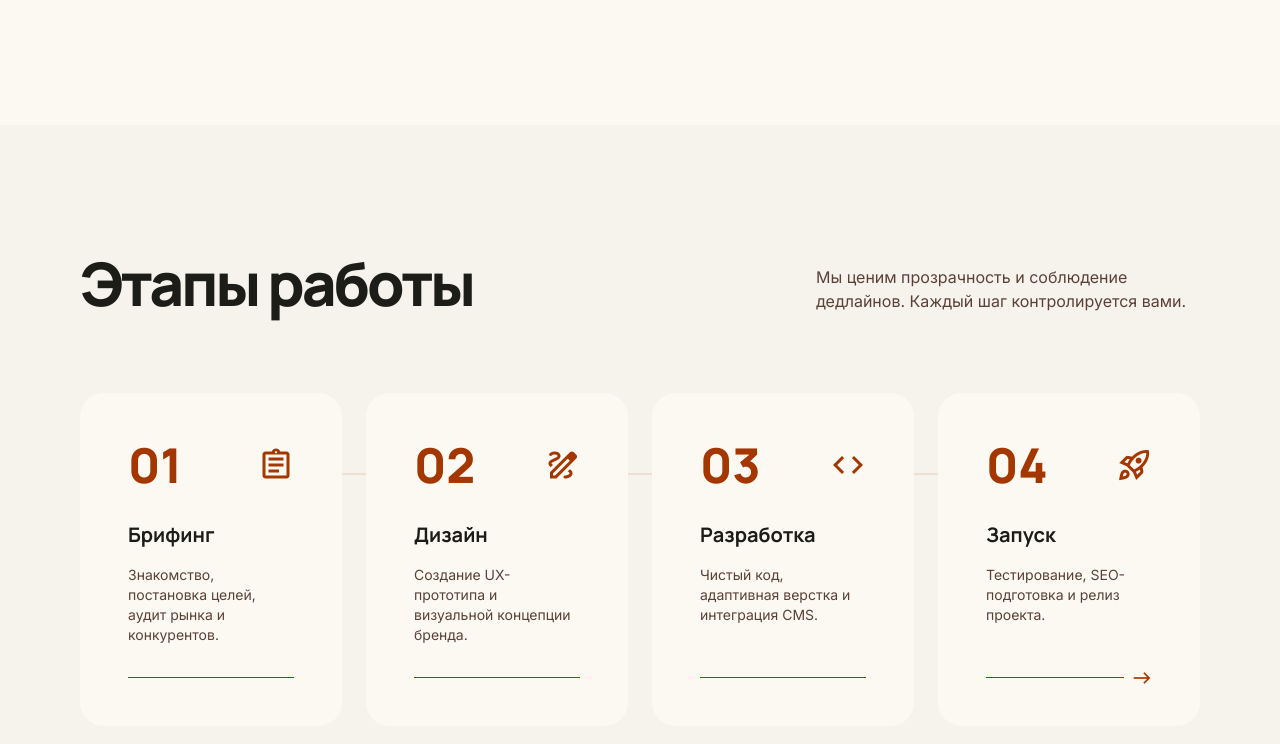
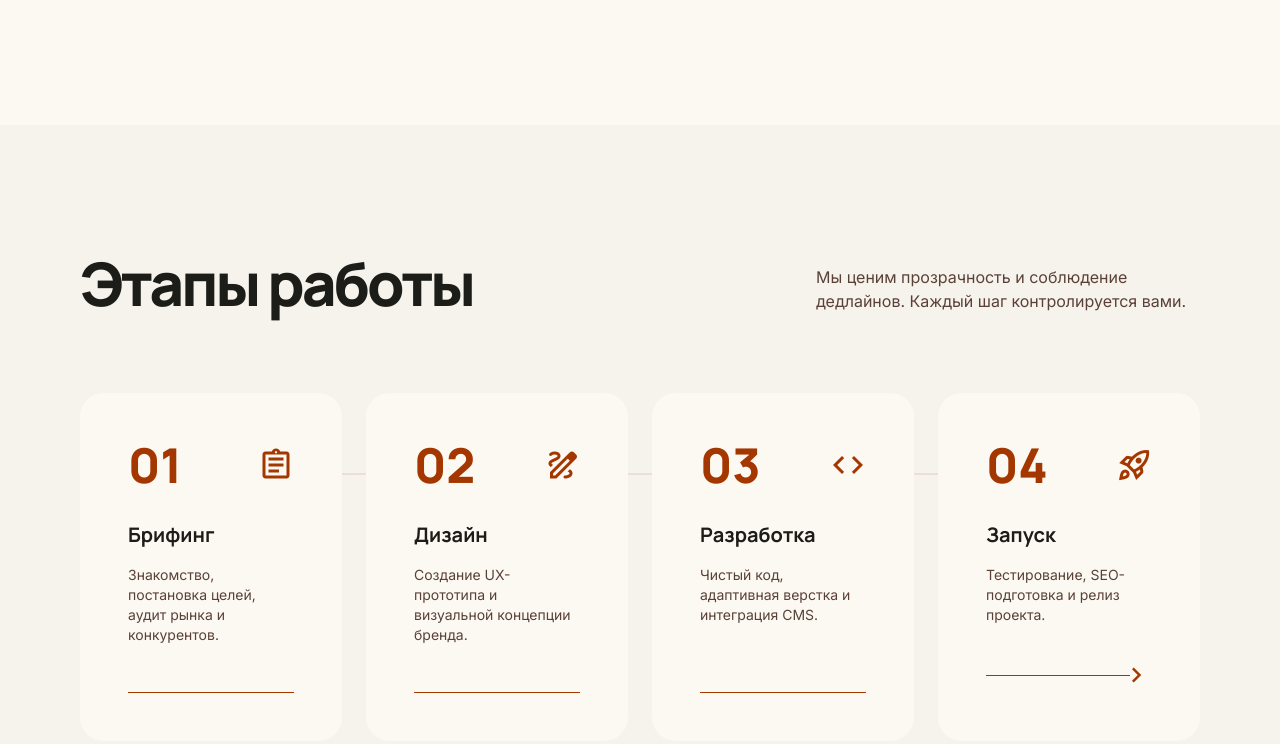
Before and after one commit to cretsu39/launchbox-ai-studio, a plain HTML site: page index.html in a window 1280 px wide. Shown: the part 2523-3267 px from the top of the page. Drawn offline with nearby package versions, Linux system fonts and the light colour scheme.

Commit message:
Fix cursor on process cards, refine transparent buttons, and make line an arrow

```diff
--- a/index.html
+++ b/index.html
@@ -146,7 +146,7 @@
 <button onclick="document.getElementById('contacts').scrollIntoView({behavior: 'smooth'})" class="px-10 py-5 rounded-full signature-gradient text-on-primary text-lg font-headline font-bold shadow-xl shadow-primary/20 hover:shadow-primary/40 hover:-translate-y-1 transition-all active:scale-95 cursor-none">
                         Обсудить проект
                     </button>
-<button onclick="document.getElementById('why-us').scrollIntoView({behavior: 'smooth'})" class="group flex items-center justify-center gap-3 px-10 py-[1.125rem] rounded-full bg-transparent border-2 border-primary text-on-surface text-lg font-headline font-bold hover:bg-white transition-all cursor-none">
+<button onclick="document.getElementById('why-us').scrollIntoView({behavior: 'smooth'})" class="group flex items-center justify-center gap-3 px-10 py-[1.125rem] rounded-full bg-transparent border-2 border-primary text-on-surface text-lg font-headline font-bold hover:bg-transparent transition-all cursor-none">
                         Почему мы
                         <span class="material-symbols-outlined group-hover:text-primary group-hover:translate-x-1.5 transition-all duration-300 cursor-none">arrow_forward</span>
                     </button>
@@ -188,7 +188,7 @@
 </div>
 </div>
 <div class="mt-16 flex justify-center w-full max-w-2xl">
-    <button onclick="document.getElementById('services').scrollIntoView({behavior: 'smooth'})" class="w-16 h-16 rounded-full bg-transparent border border-white text-white flex items-center justify-center group hover:bg-primary hover:border-primary transition-colors duration-300 cursor-none active:scale-95">
+    <button onclick="document.getElementById('services').scrollIntoView({behavior: 'smooth'})" class="w-16 h-16 rounded-full bg-transparent border border-on-surface text-on-surface flex items-center justify-center group hover:bg-primary hover:border-primary hover:text-white transition-colors duration-300 cursor-none active:scale-95">
         <span class="material-symbols-outlined text-3xl cursor-none scale-y-125">arrow_downward</span>
     </button>
 </div>
@@ -278,7 +278,7 @@
 <div class="w-full h-px bg-primary group-hover:bg-white transition-colors duration-500 mt-8"></div>
 </div>
 </div>
-<div class="bg-surface p-10 lg:p-12 rounded-3xl flex flex-col gap-8 relative z-10 group hover:bg-primary hover:-translate-y-2 hover:shadow-xl transition-all duration-500 cursor-none h-full">
+<div class="process-card bg-surface p-10 lg:p-12 rounded-3xl flex flex-col gap-8 relative z-10 group hover:bg-primary hover:-translate-y-2 hover:shadow-xl transition-all duration-500 cursor-none h-full">
 <div class="flex items-center justify-between">
 <span class="text-5xl font-black text-primary font-headline group-hover:text-white transition-colors duration-500">02</span>
 <span class="material-symbols-outlined text-4xl text-primary group-hover:text-white transition-colors duration-500">draw</span>
@@ -289,7 +289,7 @@
 <div class="w-full h-px bg-primary group-hover:bg-white transition-colors duration-500 mt-8"></div>
 </div>
 </div>
-<div class="bg-surface p-10 lg:p-12 rounded-3xl flex flex-col gap-8 relative z-10 group hover:bg-primary hover:-translate-y-2 hover:shadow-xl transition-all duration-500 cursor-none h-full">
+<div class="process-card bg-surface p-10 lg:p-12 rounded-3xl flex flex-col gap-8 relative z-10 group hover:bg-primary hover:-translate-y-2 hover:shadow-xl transition-all duration-500 cursor-none h-full">
 <div class="flex items-center justify-between">
 <span class="text-5xl font-black text-primary font-headline group-hover:text-white transition-colors duration-500">03</span>
 <span class="material-symbols-outlined text-4xl text-primary group-hover:text-white transition-colors duration-500">code</span>
@@ -300,7 +300,7 @@
 <div class="w-full h-px bg-primary group-hover:bg-white transition-colors duration-500 mt-8"></div>
 </div>
 </div>
-<div class="bg-surface p-10 lg:p-12 rounded-3xl flex flex-col gap-8 relative z-10 group hover:bg-primary hover:-translate-y-2 hover:shadow-xl transition-all duration-500 cursor-none h-full">
+<div class="process-card bg-surface p-10 lg:p-12 rounded-3xl flex flex-col gap-8 relative z-10 group hover:bg-primary hover:-translate-y-2 hover:shadow-xl transition-all duration-500 cursor-none h-full">
 <div class="flex items-center justify-between">
 <span class="text-5xl font-black text-primary font-headline group-hover:text-white transition-colors duration-500">04</span>
 <span class="material-symbols-outlined text-4xl text-primary group-hover:text-white transition-colors duration-500">rocket_launch</span>
@@ -308,9 +308,10 @@
 <div class="flex-grow flex flex-col">
 <h4 class="text-xl font-headline font-bold mb-4 group-hover:text-white transition-colors duration-500">Запуск</h4>
 <p class="text-sm text-on-surface-variant group-hover:text-white/90 transition-colors duration-500 font-body flex-grow">Тестирование, SEO-подготовка и релиз проекта.</p>
-<div onclick="document.getElementById('contacts').scrollIntoView({behavior: 'smooth'})" class="w-full h-px bg-primary group-hover:bg-white transition-colors duration-500 mt-8 relative flex items-center justify-end cursor-none hover:opacity-80">
-    <span class="material-symbols-outlined absolute -right-2 bg-surface group-hover:bg-primary text-primary group-hover:text-white transition-colors duration-500 cursor-none px-2 text-xl">east</span>
-</div>
+<button onclick="document.getElementById('contacts').scrollIntoView({behavior: 'smooth'})" class="w-full mt-8 flex items-center cursor-none hover:-translate-y-0.5 transition-transform active:scale-95">
+    <div class="h-px bg-primary group-hover:bg-white transition-colors duration-500 flex-grow"></div>
+    <span class="material-symbols-outlined text-primary group-hover:text-white transition-colors duration-500 -ml-2 text-3xl cursor-none">chevron_right</span>
+</button>
 </div>
 </div>
 </div>
```
